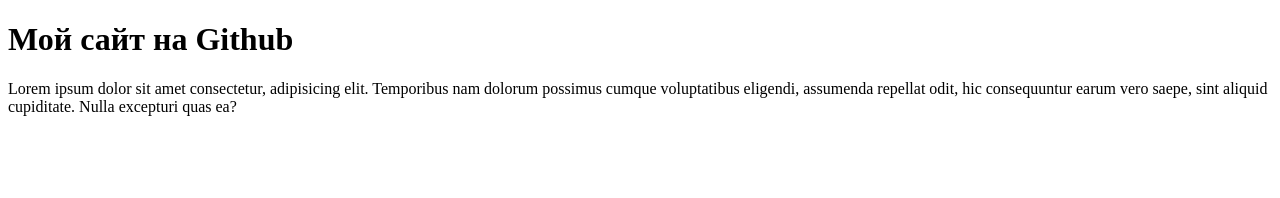
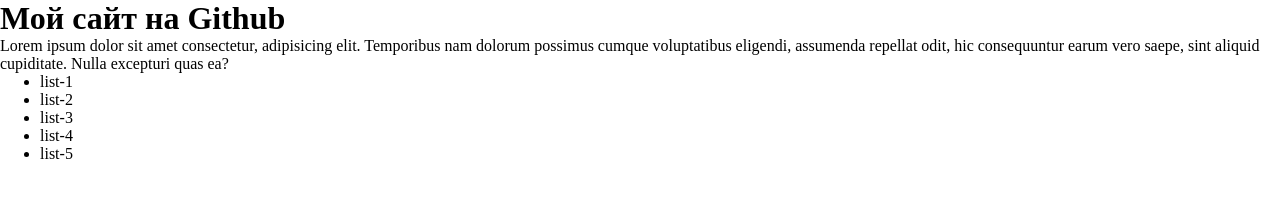
Before and after one commit to hellonewgit/landing, a plain HTML site: page index.html in a window 1280 px wide. Drawn offline with Linux system fonts and the light colour scheme.

Commit message:
add style

```diff
--- a/index.html
+++ b/index.html
@@ -5,6 +5,7 @@
     <meta charset="UTF-8">
     <meta name="viewport" content="width=device-width, initial-scale=1.0">
     <title>Document</title>
+    <link rel="stylesheet" href="style.css">
 </head>
 
 <body>
@@ -12,6 +13,13 @@
     <p>Lorem ipsum dolor sit amet consectetur, adipisicing elit. Temporibus nam dolorum possimus cumque voluptatibus
         eligendi, assumenda repellat odit, hic consequuntur earum vero saepe, sint aliquid cupiditate. Nulla excepturi
         quas ea?</p>
+    <ul>
+        <li>list-1</li>
+        <li>list-2</li>
+        <li>list-3</li>
+        <li>list-4</li>
+        <li>list-5</li>
+    </ul>
 </body>
 
 </html>
--- /dev/null
+++ b/style.css
@@ -0,0 +1,3 @@
+* {
+    margin: 0;
+}
```
